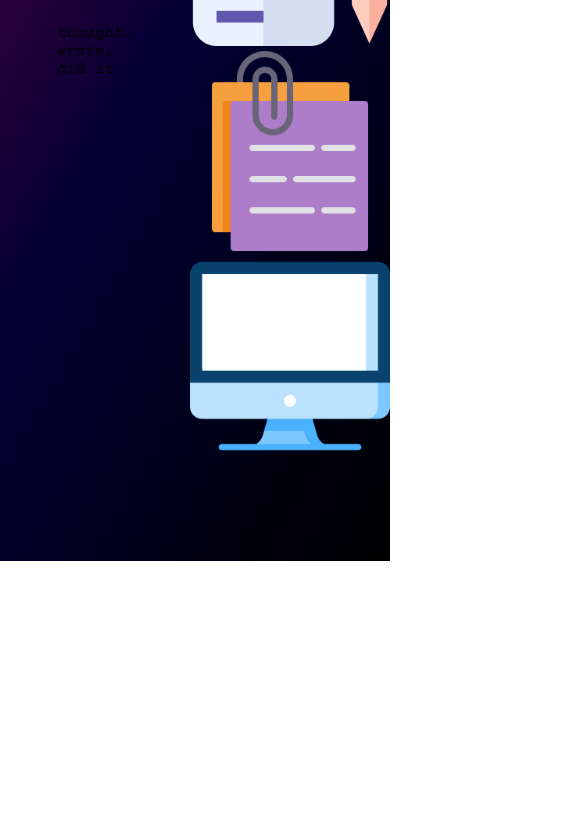
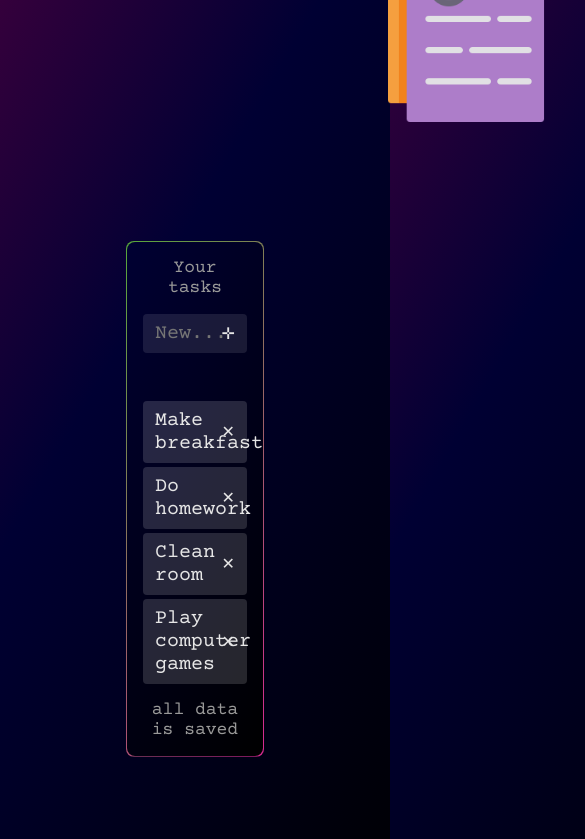
Before and after one commit to DenisCodeB/To-do-list, a plain HTML site: page index.html in a window 390 px wide. Shown: the part 523-1362 px from the top of the page, 585 px wide, since content can reach past the window. Before the commit the page ends 1084 px from the top, so only its background shows below. Drawn offline with nearby package versions, Linux system fonts and the light colour scheme.

Commit message:
Finish html and css without adaptibility, ready for responsive design

```diff
--- a/css/main.css
+++ b/css/main.css
@@ -2,18 +2,27 @@
 @import url('https://fonts.googleapis.com/css2?family=Courier+Prime&display=swap');
 
 :root {
-    --main-linear-gradient: linear-gradient(120deg, hsl(320, 100%, 20%) 0%, hsl(240, 100%, 10%) 50%, hsl(0, 0%, 0%) 100%);
+    --mainBack-linear-gradient: linear-gradient(120deg, hsl(320, 100%, 20%) 0%, hsl(240, 100%, 10%) 50%, hsl(0, 0%, 0%) 100%);
+    --secondBack-linear-gradient: linear-gradient(120deg, hsl(240, 100%, 10%) 0%, hsl(0, 0%, 0%) 100%);
+    --text-color: hsl(0, 0%, 90%);
+    --placeholder-text-color: hsl(0, 0%, 60%);
+    --border-red: 0.063rem solid hsl(0, 100%, 50%);
+    --textBack-linear-gradient: linear-gradient(90deg, hsl(0, 100%, 50%) 0%, hsl(240, 100%, 50%) 50%, hsl(320, 100%, 50%) 100%);
+    --beforeBack-linear-gradient: linear-gradient(120deg, hsl(120, 100%, 50%) 0%, hsl(320, 100%, 50%) 100%);
+    --border-transparent: 0.001rem solid transparent;
+    --task-background: hsla(0, 0%, 100%, 0.15);
+    --background-button: hsla(0, 0%, 100%, 0.04);
 }
+
 *, *::after, *::before {
     margin: 0;
     padding: 0;
     box-sizing: border-box;
-    font-family: 'Courier Prime', 'Open Sans', sans-serif;
+    font-family: 'Courier Prime', monospace;
 }
 
 body {
-    background-image: var(--main-linear-gradient);
-    min-height: 100vh;
+    background-image: var(--mainBack-linear-gradient);
 }
 
 
@@ -29,38 +38,181 @@ header {
     display: flex;
     justify-content: center;
     align-items: center;
+    z-index: 9999;
 }
 .typing-text {
     background-color: hsla(0, 0%, 10%, 0.4);
     border-radius: 0.25rem;
 }
 .typing-text h1 {
-    color: hsl(0, 0%, 90%);
+    color: var(--text-color);
     font-weight: normal;
     padding: 0.25rem 1rem;
     text-align: center;
 }
-/*   header finish   */
+/*   header end   */
 
 
 /*   main start   */
 main {
     margin-top: 4rem;
+    border: var(--border-transparent);
 }
 
 /*   section one start   */
-.welcome-section {
+section.welcome-section {
+    /*border: var(--border-red);*/
     display: grid;
     grid-template-columns: 1fr 1fr;
     grid-auto-rows: auto;
-    justify-items: center;
     align-items: center;
-    padding: 6.25rem 0;
+    gap: 10%;
+    margin: 6.25rem 0;
 }
-.welcome-section .welcome-title {
-
+div.welcome-title {
+    /*border: var(--border-red);*/
+    justify-self: flex-end;
+    /* margin-right: 20%; */
+    display: grid;
+    grid-template-columns: 1fr;
+    grid-template-rows: 3fr 1fr;
+    gap: 5%;
+}
+.welcome-title .text-wrapper {
+    justify-self: center;
+}
+.welcome-title p{
+    font-size: 4.25rem;
+    color: var(--text-color);
+}
+.welcome-title h2{
+    font-size: 1.75rem;
+    font-weight: normal;
+    margin: auto 0;
+    background: var(--textBack-linear-gradient);
+    -webkit-background-clip: text;
+    background-clip: text;
+    -webkit-text-fill-color: transparent;
 }
 
+
+div.welcome-images {
+    /*border: var(--border-red);*/
+    justify-self: flex-start;
+    display: grid;
+    grid-template-columns: 1fr 1fr;
+    grid-template-rows: 1fr 1fr;
+    gap: 20%;
+}
 .welcome-images img{
     width: 12.5rem;
 }
+/*   section one end   */
+
+/*   section two start   */
+section.to-do-section {
+    margin: 12.5rem 0;
+    display: block;
+}
+
+
+
+div.task-area {
+    padding: 1rem;
+    width: 35%;
+    border-radius: 0.5rem;
+    margin: 1rem auto;
+    position: relative;
+    background: var(--secondBack-linear-gradient);
+}
+div.task-area::before {
+    content: "";
+    position: absolute;
+    width: calc(100% + 0.1rem);
+    height: calc(100% + 0.1rem);
+    top: -0.05rem;
+    left: -0.05rem;
+    border-radius: 0.5rem;
+    background-image: var(--beforeBack-linear-gradient);
+    background-repeat: no-repeat;
+    background-size: 200% 200%;
+    z-index: -1;
+
+    animation-name: floatGradient;
+    animation-duration: 5s;
+    animation-iteration-count: infinite;
+}
+
+p.some-info {
+    color: var(--placeholder-text-color);
+    text-align: center;
+    font-size: 1.125rem;
+}
+.header-task-area form {
+    position: relative;
+}
+.header-task-area form input, .main-task-area ul li{
+    width: 100%;
+    background-color: hsla(0, 0%, 100%, 0.1);
+    outline: none;
+    border: none;
+    border-radius: 0.25rem;
+    transition: all 0.3s linear;
+    font-size: 1.25rem;
+    padding: 0.5rem 0.75rem;
+    color: var(--text-color);
+    margin: 1rem 0;
+}
+input[type=text]:active, input[type=text]:focus {
+    background-color: var(--task-background);
+}
+button.add-task {
+    background-color: transparent;
+    position: absolute;
+    top: 50%;
+    right: 0.25rem;
+    transform: translateY(-50%);
+    outline: none;
+    box-shadow: none;
+    border: none;
+    font-size: 1rem;
+    color: var(--text-color);
+    padding: 0.25rem 0.5rem;
+    transition: all .2s linear;
+    border-radius: 0.25rem;
+    cursor: pointer;
+}
+button.add-task:focus, button.add-task:active {
+    box-shadow: none;
+    outline: none;
+    border: none;
+}
+button.add-task:hover {
+    background-color: var(--background-button);
+}
+.main-task-area {
+    margin-top: 2rem;
+}
+.main-task-area ul {
+    list-style: none;
+}
+.main-task-area ul li {
+    position: relative;
+    background-color: var(--task-background);
+    margin: 0.25rem 0;
+}
+.main-task-area p:last-child {
+    margin-top: 1rem;
+}
+
+@keyframes floatGradient {
+    0% {
+		background-position: 0% 100%;
+	}
+	50% {
+		background-position: 100% 100%;
+	}
+	100% {
+		background-position: 0% 100%;
+	}
+}
--- a/index.html
+++ b/index.html
@@ -2,6 +2,8 @@
 <html lang="en">
     <head>
         <meta charset="utf-8">
+        <meta http-equiv="X-UA-Compatible" content="IE=edge">
+        <meta name="viewport" content="width=device-width, initial-scale=1.0">
         <link rel="stylesheet" href="css/main.css" type="text/css">
 
         <title>To-do List</title>
@@ -16,10 +18,12 @@
         <main>
             <section class="welcome-section">
                 <div class="welcome-title">
-                    <p>thought.</p>
-                    <p>wrote.</p>
-                    <p>did it.</p>
-
+                    <div class="text-wrapper">
+                        <p>thought.</p>
+                        <p>wrote.</p>
+                        <p>did it.</p>
+                    </div>
+                    <h2>Create perfect to-do list!</h2>
                 </div>
 
                 <div class="welcome-images">
@@ -31,7 +35,37 @@
             </section>
 
             <section class="to-do-section">
+                <div class="task-area">
+                    <div class="header-task-area">
+                        <p class="some-info">Your tasks</p>
+                        <form>
+                            <input type="text" placeholder="New...">
+                            <button class="add-task">&#10011;</button>
+                        </form>
+                    </div>
 
+                    <div class="main-task-area">
+                        <ul>
+                            <li>
+                                <p>Make breakfast</p>
+                                <button class="add-task">&#10005;</button>
+                            </li>
+                            <li>
+                                <p>Do homework</p>
+                                <button class="add-task">&#10005;</button>
+                            </li>
+                            <li>
+                                <p>Clean room</p>
+                                <button class="add-task">&#10005;</button>
+                            </li>
+                            <li>
+                                <p>Play computer games</p>
+                                <button class="add-task">&#10005;</button>
+                            </li>
+                        </ul>
+                        <p class="some-info">all data is saved</p>
+                    </div>
+                </div>
             </section>
         </main>
 
```
Also changed, not shown: 1 other file.
